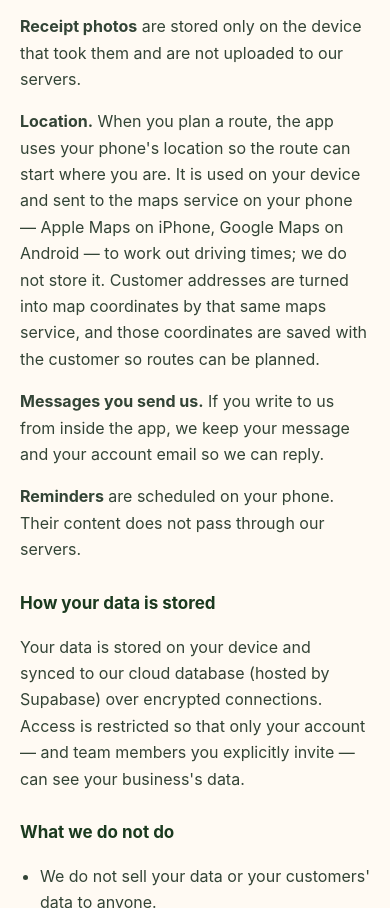
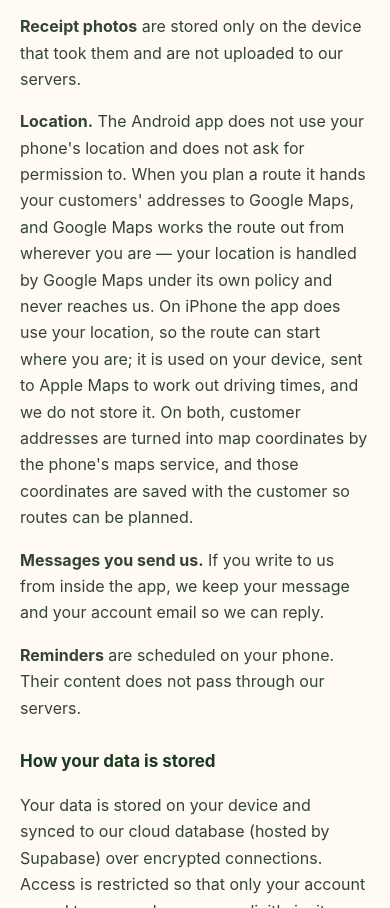
Before and after one commit to GreenBaseApp/GreenBaseApp.github.io, a plain HTML site: page privacy.html in a window 390 px wide. Shown: the part 919-1827 px from the top of the page. Drawn offline with Linux system fonts and the light colour scheme.

Commit message:
The Android app cannot read your location — say so
The policy claimed the app uses your phone's location to start a route
where you are. The Android manifest requests INTERNET and nothing else,
so the OS will not give it a location at all. What RouteScreen does is
hand customer addresses to Google Maps through an intent; Google Maps
works out the route from the phone's position under its own policy, and
none of it reaches us.

Still true on iPhone, so the paragraph now separates the two.

Co-Authored-By: Claude Opus 5 <noreply@anthropic.com>

```diff
--- a/privacy.html
+++ b/privacy.html
@@ -23,11 +23,14 @@ service notes, invoices, job history, and expenses. This data belongs to you. We
 it can sync between your devices and with team members you invite.</p>
 <p><b>Receipt photos</b> are stored only on the device that took them and are not uploaded to
 our servers.</p>
-<p><b>Location.</b> When you plan a route, the app uses your phone's location so the route can
-start where you are. It is used on your device and sent to the maps service on your phone
-&mdash; Apple Maps on iPhone, Google Maps on Android &mdash; to work out driving times; we do
-not store it. Customer addresses are turned into map coordinates by that same maps service,
-and those coordinates are saved with the customer so routes can be planned.</p>
+<p><b>Location.</b> The Android app does not use your phone's location and does not ask for
+permission to. When you plan a route it hands your customers' addresses to Google Maps, and
+Google Maps works the route out from wherever you are &mdash; your location is handled by
+Google Maps under its own policy and never reaches us. On iPhone the app does use your
+location, so the route can start where you are; it is used on your device, sent to Apple Maps
+to work out driving times, and we do not store it. On both, customer addresses are turned into
+map coordinates by the phone's maps service, and those coordinates are saved with the customer
+so routes can be planned.</p>
 <p><b>Messages you send us.</b> If you write to us from inside the app, we keep your message
 and your account email so we can reply.</p>
 <p><b>Reminders</b> are scheduled on your phone. Their content does not pass through our
```
